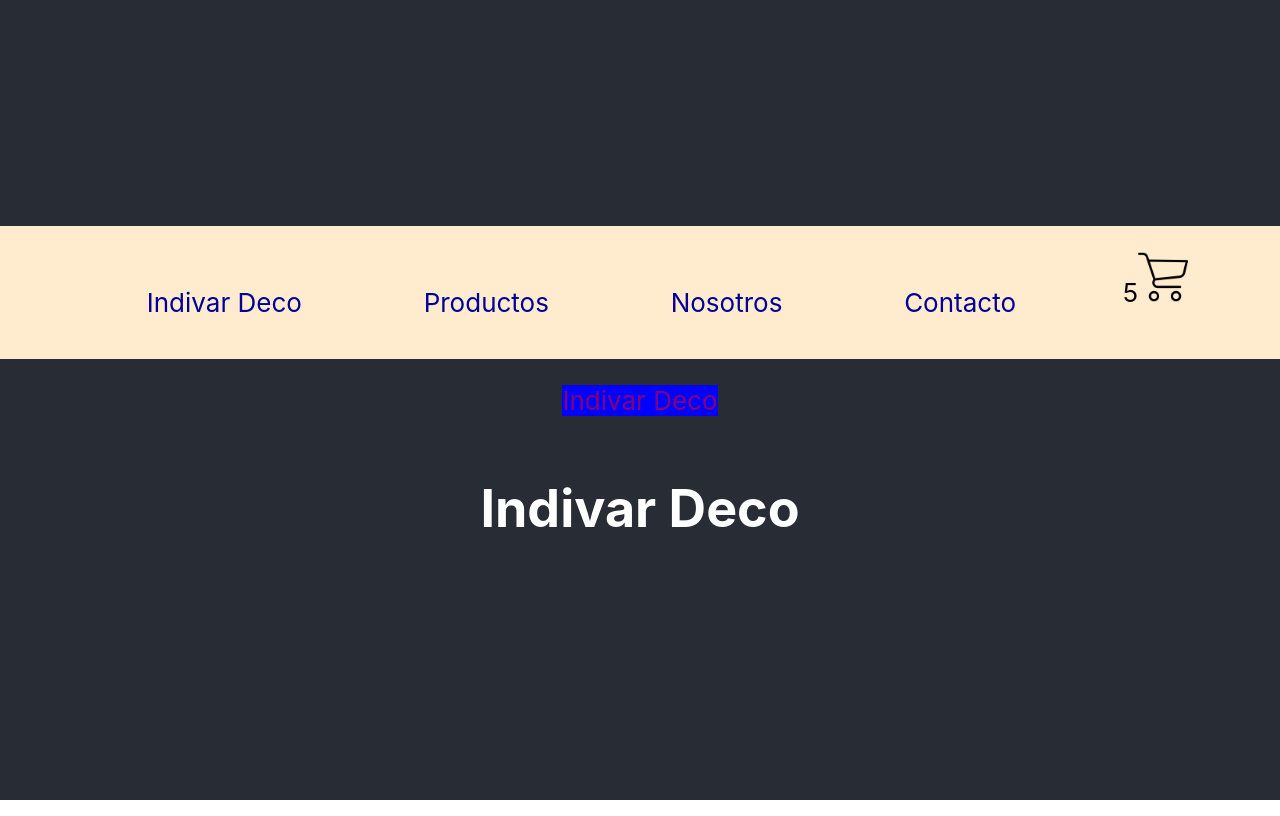
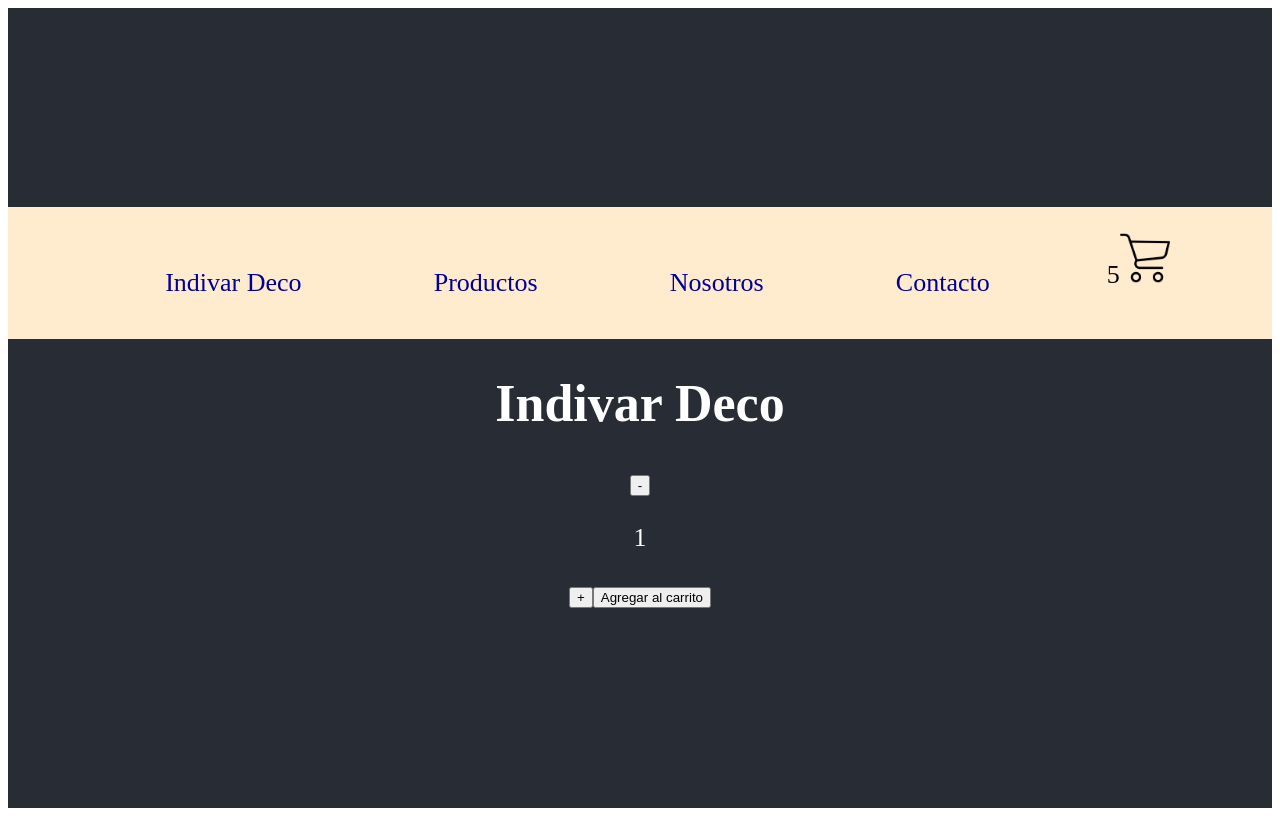
Before and after one commit to Comagol/react-indivar, a React (Create React App) app: page / in a window 1280 px wide. Built offline with nearby package versions, Linux system fonts and the light colour scheme.

Commit message:
creo contador

```diff
--- a/src/App.js
+++ b/src/App.js
@@ -1,16 +1,20 @@
 import './App.css';
 import NavBar from './components/NavBar';
 import ItemListCountenier from './components/ItemListConteiner/ItemListConteiner';
+import ItemCount from './components/ItemCount/ItemCount';
 
 function App() {
+
+  const handleOnAdd = (quantity) => {
+    console.log(`se agregaron ${quantity} productos`)
+  }
+
   return (
     <div className="App">
       <header className="App-header">
         <NavBar/>
-        <p style= {{color: 'purple', backgroundColor: 'blue'}}>
-          Indivar Deco
-        </p>
         <ItemListCountenier title='Indivar Deco'/>
+        <ItemCount initial={1} stock={6} onAdd={handleOnAdd}/>
       </header>
     </div>
   );
--- /dev/null
+++ b/src/components/ItemCount/ItemCount.js
@@ -0,0 +1,28 @@
+import './ItemCount.css';
+import { useState } from 'react';
+
+const ItemCount = ({initial, stock, onAdd}) => {
+
+    const [count, setCount] = useState(initial)
+
+    const decrement = () => {
+        if (count > 1)
+        setCount(count - 1)
+    }
+
+    const increment = () => {
+        if (count < stock)
+        setCount(count + 1)
+    }
+
+    return (
+        <div>
+            <button onClick={decrement}>-</button>
+            <p>{count}</p>
+            <button onClick={increment}>+</button>
+            <button onClick={() => onAdd(count)}>Agregar al carrito</button>
+        </div>
+    )
+}
+
+export default ItemCount
--- a/src/index.js
+++ b/src/index.js
@@ -1,6 +1,5 @@
 import React from 'react';
 import ReactDOM from 'react-dom';
-import './index.css';
 import App from './App';
 import reportWebVitals from './reportWebVitals';
 
@@ -10,8 +9,3 @@
   </React.StrictMode>,
   document.getElementById('root')
 );
-
-// If you want to start measuring performance in your app, pass a function
-// to log results (for example: reportWebVitals(console.log))
-// or send to an analytics endpoint. Learn more: https://bit.ly/CRA-vitals
-reportWebVitals();
```
Also changed, not shown: src/components/ItemCount/ItemCount.css (added), src/logo.svg (deleted).
